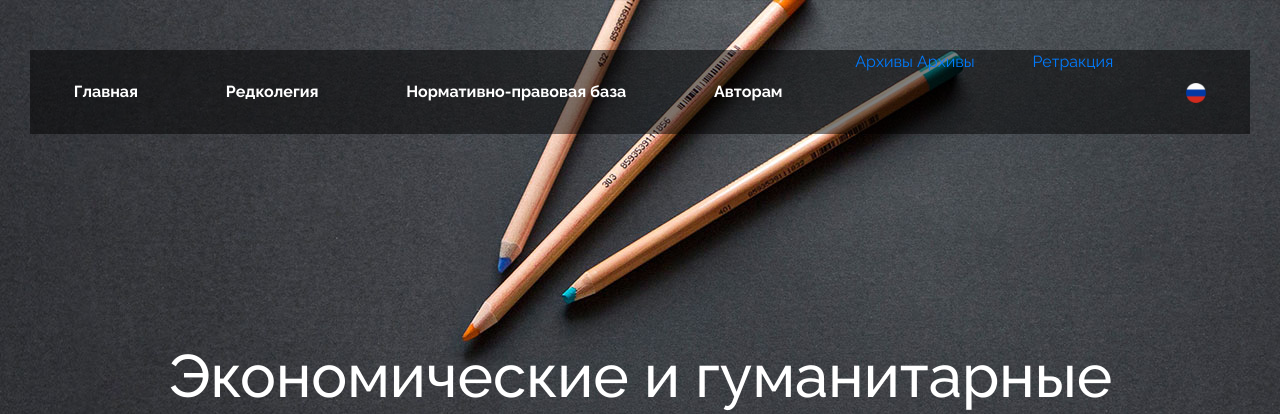
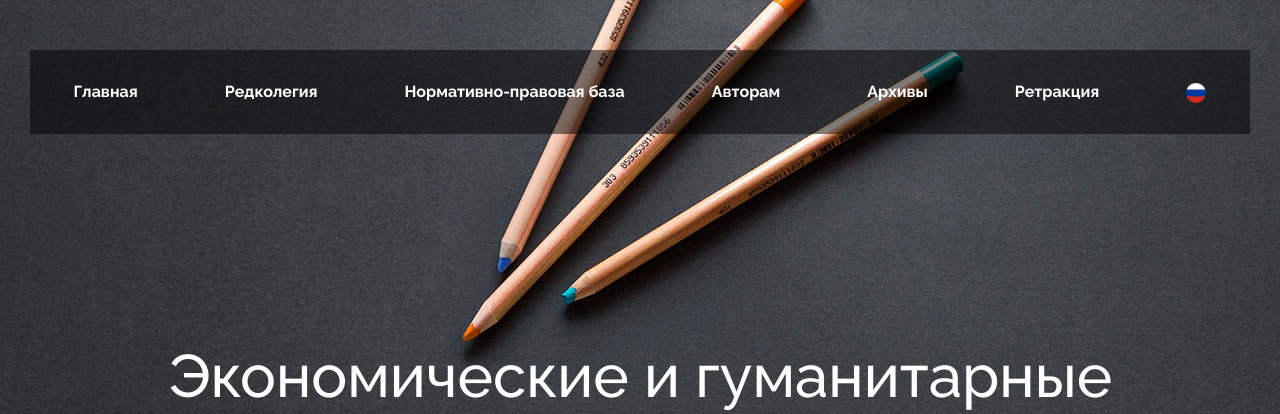
Before and after one commit to kama-kmw/cegr-website, a PHP site: page /index.php in a window 1280 px wide. Shown: the top 414 px of the page. Run offline with PHP 8.4, Linux system fonts and the light colour scheme.

Commit message:
добавил англ в меню

```diff
--- a/css/style.css
+++ b/css/style.css
@@ -389,8 +389,8 @@ ol {
   position: absolute;
   width: 100%;
   min-width: 200px;
-  left: -200px;
-  top: -55px;
+  left: -204px;
+  top: -17px;
   display: flex;
   flex-direction: column;
   margin: 0;
--- a/includes/header.php
+++ b/includes/header.php
@@ -61,45 +61,102 @@
                         </ul>
                     </li>
                     <li>
-                        <a href="#">Архивы</a>
-                        <a href="#">Архивы</a>
+                        <a href="#" class="main-menu__link lang-ru">Архивы</a>
+                        <a href="#" class="main-menu__link lang-en">Archives</a>
                         <ul class="sub-menu">
                             <li class='sub-menu__item'>
-                                <a href="#">2019</a>
+                                <a href="#" class="main-menu__link">2019</a>
                                 <ul class="sub-menu__subpoint">
-                                    <li><a href="docs/journal_1_2019.pdf" target="_blank">Выпуск №1</a></li>
-                                    <li><a href="docs/journal_2_2019.pdf" target="_blank">Выпуск №2</a></li>
-                                    <li><a href="docs/journal_3_2019.pdf" target="_blank">Выпуск №3</a></li>
-                                    <li><a href="docs/journal_4_2019.pdf" target="_blank">Выпуск №4</a></li>
-                                    <li><a href="docs/journal_5_2019.pdf" target="_blank">Выпуск №5</a></li>
-                                    <li><a href="docs/journal_6_2019.pdf" target="_blank">Выпуск №6</a></li>
+                                    <li>
+                                        <a href="docs/journal_1_2019.pdf" class="main-menu__link lang-ru" target="_blank">Выпуск №1</a>
+                                        <a href="docs/journal_1_2019.pdf" class="main-menu__link lang-en" target="_blank">Edition №1</a>
+                                    </li>
+                                    <li>
+                                        <a href="docs/journal_2_2019.pdf" class="main-menu__link lang-ru" target="_blank">Выпуск №2</a>
+                                        <a href="docs/journal_2_2019.pdf" class="main-menu__link lang-en" target="_blank">Edition №2</a>
+                                    </li>
+                                    <li>
+                                        <a href="docs/journal_3_2019.pdf" class="main-menu__link lang-ru" target="_blank">Выпуск №3</a>
+                                        <a href="docs/journal_3_2019.pdf" class="main-menu__link lang-en" target="_blank">Edition №3</a>
+                                    </li>
+                                    <li>
+                                        <a href="docs/journal_4_2019.pdf" class="main-menu__link lang-ru" target="_blank">Выпуск №4</a>
+                                        <a href="docs/journal_4_2019.pdf" class="main-menu__link lang-en" target="_blank">Edition №4</a>
+                                    </li>
+                                    <li>
+                                        <a href="docs/journal_5_2019.pdf" class="main-menu__link lang-ru" target="_blank">Выпуск №5</a>
+                                        <a href="docs/journal_5_2019.pdf" class="main-menu__link lang-en" target="_blank">Edition №5</a>
+                                    </li>
+                                    <li>
+                                        <a href="docs/journal_6_2019.pdf" class="main-menu__link lang-ru" target="_blank">Выпуск №6</a>
+                                        <a href="docs/journal_6_2019.pdf" class="main-menu__link lang-en" target="_blank">Edition №6</a>
+                                    </li>
                                 </ul>
                             </li>
                             <li class='sub-menu__item'>
-                                <a href="#">2020</a>
+                                <a href="#" class="main-menu__link">2020</a>
                                 <ul class="sub-menu__subpoint">
-                                    <li><a href="docs/journal_1_2020.pdf" target="_blank">Выпуск №1</a></li>
-                                    <li><a href="docs/journal_2_2020.pdf" target="_blank">Выпуск №2</a></li>
-                                    <li><a href="docs/journal_3_2020.pdf" target="_blank">Выпуск №3</a></li>
-                                    <li><a href="docs/journal_4_2020.pdf" target="_blank">Выпуск №4</a></li>
-                                    <li><a href="docs/journal_5_2020.pdf" target="_blank">Выпуск №5</a></li>
-                                    <li><a href="docs/journal_6_2020.pdf" target="_blank">Выпуск №6</a></li>
+                                    <li>
+                                        <a href="docs/journal_1_2020.pdf" class="main-menu__link lang-ru" target="_blank">Выпуск №1</a>
+                                        <a href="docs/journal_1_2020.pdf" class="main-menu__link lang-en" target="_blank">Edition №1</a>
+                                    </li>
+                                    <li>
+                                        <a href="docs/journal_2_2020.pdf" class="main-menu__link lang-ru" target="_blank">Выпуск №2</a>
+                                        <a href="docs/journal_2_2020.pdf" class="main-menu__link lang-en" target="_blank">Edition №2</a>
+                                    </li>
+                                    <li>
+                                        <a href="docs/journal_3_2020.pdf" class="main-menu__link lang-ru" target="_blank">Выпуск №3</a>
+                                        <a href="docs/journal_3_2020.pdf" class="main-menu__link lang-en" target="_blank">Edition №3</a>
+                                    </li>
+                                    <li>
+                                        <a href="docs/journal_4_2020.pdf" class="main-menu__link lang-ru" target="_blank">Выпуск №4</a>
+                                        <a href="docs/journal_4_2020.pdf" class="main-menu__link lang-en" target="_blank">Edition №4</a>
+                                    </li>
+                                    <li>
+                                        <a href="docs/journal_5_2020.pdf" class="main-menu__link lang-ru" target="_blank">Выпуск №5</a>
+                                        <a href="docs/journal_5_2020.pdf" class="main-menu__link lang-en" target="_blank">Edition №5</a>
+                                    </li>
+                                    <li>
+                                        <a href="docs/journal_6_2020.pdf" class="main-menu__link lang-ru" target="_blank">Выпуск №6</a>
+                                        <a href="docs/journal_6_2020.pdf" class="main-menu__link lang-en" target="_blank">Edition №6</a>
+                                    </li>
                                 </ul>
                             </li>
                             <li class='sub-menu__item'>
-                                <a href="#">2021</a>
+                                <a href="#" class="main-menu__link">2021</a>
                                 <ul class="sub-menu__subpoint">
-                                    <li><a href="docs/journal_1_2021.pdf" target="_blank">Выпуск №1</a></li>
-                                    <li><a href="docs/journal_2_2021.pdf" target="_blank">Выпуск №2</a></li>
-                                    <li><a href="docs/journal_3_2021.pdf" target="_blank">Выпуск №3</a></li>
-                                    <li><a href="docs/journal_4_2021.pdf" target="_blank">Выпуск №4</a></li>
-                                    <li><a href="docs/journal_5_2021.pdf" target="_blank">Выпуск №5</a></li>
-                                    <li><a href="docs/journal_6_2021.pdf" target="_blank">Выпуск №6</a></li>
+                                    <li>
+                                        <a href="docs/journal_1_2021.pdf" class="main-menu__link lang-ru" target="_blank">Выпуск №1</a>
+                                        <a href="docs/journal_1_2021.pdf" class="main-menu__link lang-en" target="_blank">Edition №1</a>
+                                    </li>
+                                    <li>
+                                        <a href="docs/journal_2_2021.pdf" class="main-menu__link lang-ru" target="_blank">Выпуск №2</a>
+                                        <a href="docs/journal_2_2021.pdf" class="main-menu__link lang-en" target="_blank">Edition №2</a>
+                                    </li>
+                                    <li>
+                                        <a href="docs/journal_3_2021.pdf" class="main-menu__link lang-ru" target="_blank">Выпуск №3</a>
+                                        <a href="docs/journal_3_2021.pdf" class="main-menu__link lang-en" target="_blank">Edition №3</a>
+                                    </li>
+                                    <li>
+                                        <a href="docs/journal_4_2021.pdf" class="main-menu__link lang-ru" target="_blank">Выпуск №4</a>
+                                        <a href="docs/journal_4_2021.pdf" class="main-menu__link lang-en" target="_blank">Edition №4</a>
+                                    </li>
+                                    <li>
+                                        <a href="docs/journal_5_2021.pdf" class="main-menu__link lang-ru" target="_blank">Выпуск №5</a>
+                                        <a href="docs/journal_5_2021.pdf" class="main-menu__link lang-en" target="_blank">Edition №5</a>
+                                    </li>
+                                    <li>
+                                        <a href="docs/journal_6_2021.pdf" class="main-menu__link lang-ru" target="_blank">Выпуск №6</a>
+                                        <a href="docs/journal_6_2021.pdf" class="main-menu__link lang-en" target="_blank">Edition №6</a>
+                                    </li>
                                 </ul>
                             </li>
                         </ul>
                     </li>
-                    <li><a href="retraction.php">Ретракция</a></li>
+                    <li>
+                        <a href="retraction.php" class="main-menu__link lang-ru">Ретракция</a>
+                        <a href="retraction.php" class="main-menu__link lang-en">Retraction</a>
+                    </li>
                     <li class="js-change-lang rus">
                         <span class="lang-en"><img src="img/logo/eng-flag.png"></span>
                         <span class="lang-ru"><img src="img/logo/rus-flag.png"></span>
```
